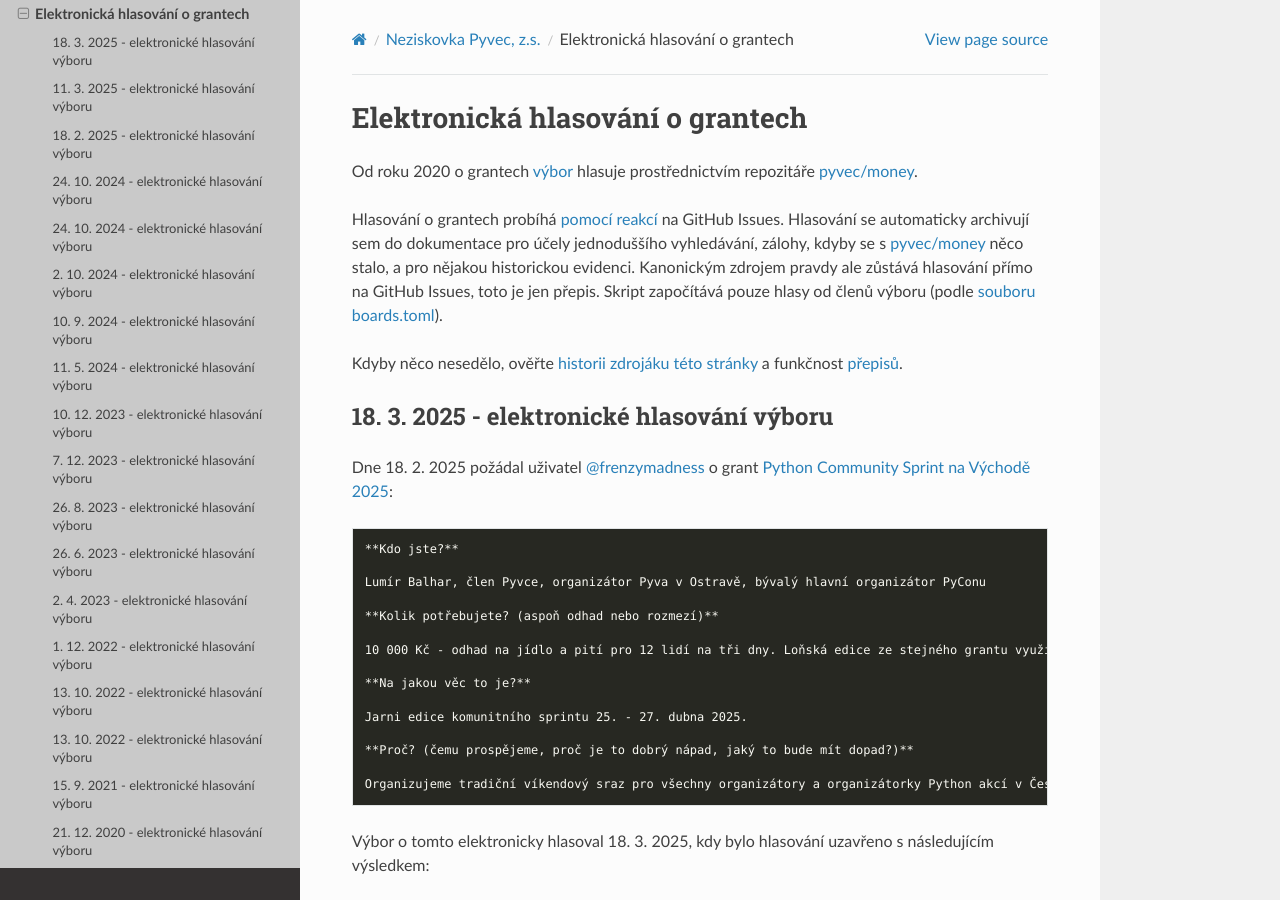
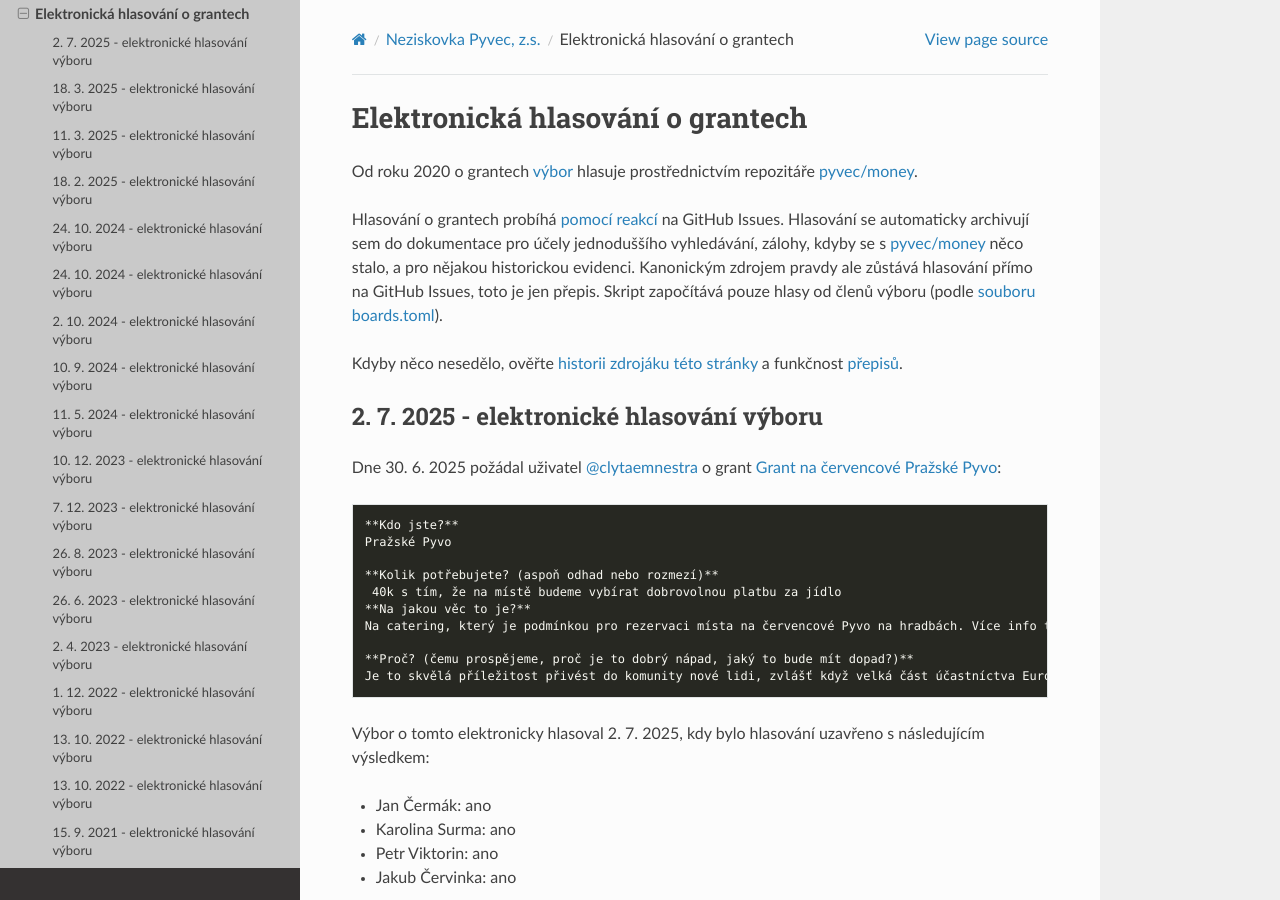
Before and after one commit to pyvec/docs.pyvec.org, a Sphinx documentation site: the page built from docs/operations/grants.rst, in a window 1280 px wide and 900 px high. Built offline with Sphinx 7.4.7 and the Read the Docs theme 3.1.0, drawn with Linux system fonts in a browser that asks for light colours.

Commit message:
update generated files

```diff
--- a/docs/operations/grants.rst
+++ b/docs/operations/grants.rst
@@ -13,6 +13,37 @@ Kdyby něco nesedělo, ověřte `historii zdrojáku této stránky <https://gith
 
 
 
+
+2. 7. 2025 - elektronické hlasování výboru
+--------------------------------------------
+
+Dne 30. 6. 2025 požádal uživatel `@clytaemnestra <https://github.com/clytaemnestra>`_ o grant `Grant na červencové Pražské Pyvo <https://github.com/pyvec/money/issues/43>`_:
+
+.. code-block:: text
+
+    **Kdo jste?**
+    Pražské Pyvo
+
+    **Kolik potřebujete? (aspoň odhad nebo rozmezí)**
+     40k s tím, že na místě budeme vybírat dobrovolnou platbu za jídlo
+    **Na jakou věc to je?**
+    Na catering, který je podmínkou pro rezervaci místa na červencové Pyvo na hradbách. Více info tady: https://pyvec.slack.com/archives/C12L770TV/p1750947932133339
+
+    **Proč? (čemu prospějeme, proč je to dobrý nápad, jaký to bude mít dopad?)**
+    Je to skvělá příležitost přivést do komunity nové lidi, zvlášť když velká část účastníctva EuroPythonu je z Česka. Zároveň je to příležitost pro pravidelné návštěvníky Pyva propojit se s lidmi z celé Evropy i světa. Na programu budou i PyLadies drinks, takže bude možnost potkat se s PyLadies z různých zemí, sdílet nápady a podpořit tak místní komunitu.
+
+Výbor o tomto elektronicky hlasoval 2. 7. 2025, kdy bylo hlasování uzavřeno s následujícím výsledkem:
+
+* Jan Čermák: ano
+
+* Karolina Surma: ano
+
+* Petr Viktorin: ano
+
+* Jakub Červinka: ano
+
+
+Grant byl schválen.
 
 18. 3. 2025 - elektronické hlasování výboru
 --------------------------------------------
```
